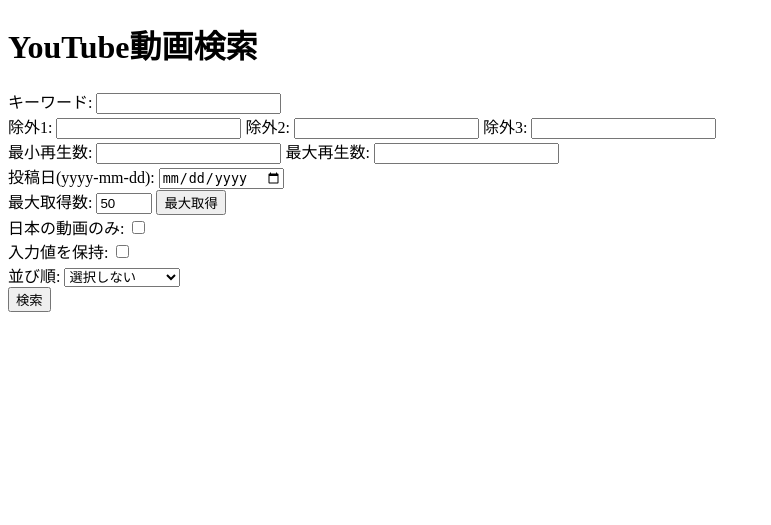
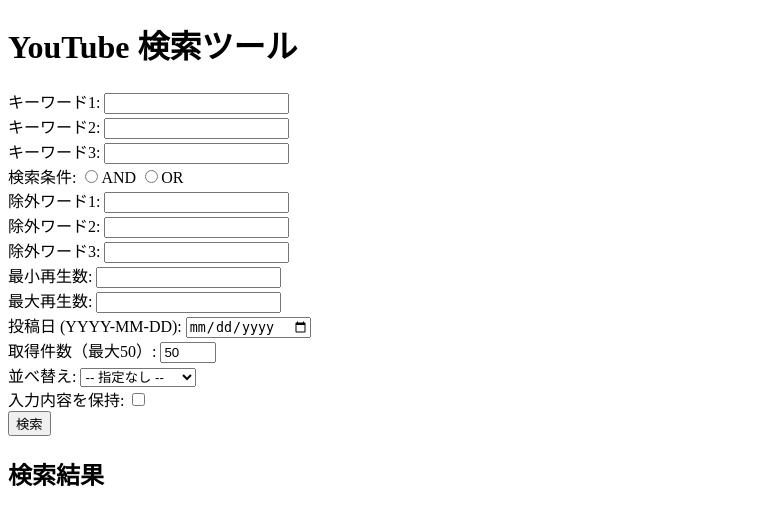
Before and after one commit to livehouseapps/youtube-test, a Flask app: page / in a window 1280 px wide. Shown: the top 525 px of the page, without its empty margins (0-771 px from the left). Run offline with Flask 3, Linux system fonts and the light colour scheme.

Commit message:
Update index.html

```diff
--- a/templates/index.html
+++ b/templates/index.html
@@ -1,46 +1,53 @@
-<!DOCTYPE html>
-<html>
+<!doctype html>
+<html lang="ja">
 <head>
-    <title>YouTube検索</title>
+    <meta charset="utf-8">
+    <title>YouTube 検索ツール</title>
 </head>
 <body>
-    <h1>YouTube動画検索</h1>
-    <form method="post">
-        キーワード: <input type="text" name="query" value="{{ query }}"><br>
-        除外1: <input type="text" name="exclude1" value="{{ exclude_words[0] }}">
-        除外2: <input type="text" name="exclude2" value="{{ exclude_words[1] }}">
-        除外3: <input type="text" name="exclude3" value="{{ exclude_words[2] }}"><br>
-        最小再生数: <input type="number" name="min_views" value="{{ min_views }}">
-        最大再生数: <input type="number" name="max_views" value="{{ max_views }}"><br>
-        投稿日(yyyy-mm-dd): <input type="date" name="published_after" value="{{ published_after }}"><br>
-        最大取得数: <input type="number" name="max_results" value="{{ max_results }}" min="1" max="50">
-        <button type="submit" name="max_results" value="50">最大取得</button><br>
-        日本の動画のみ: <input type="checkbox" name="lang_filter" {% if lang_filter %}checked{% endif %}><br>
-        入力値を保持: <input type="checkbox" name="keep_inputs" {% if keep_inputs %}checked{% endif %}><br>
-        並び順:
-        <select name="sort_method">
-            <option value="">選択しない</option>
-            <option value="views_desc" {% if sort_method == "views_desc" %}selected{% endif %}>再生数多い順</option>
-            <option value="views_asc" {% if sort_method == "views_asc" %}selected{% endif %}>再生数少ない順</option>
-            <option value="date" {% if sort_method == "date" %}selected{% endif %}>新しい順</option>
-        </select><br>
+    <h1>YouTube 検索ツール</h1>
+    <form method="POST">
+        <label>キーワード1: <input type="text" name="query1" value="{{ query_words[0] }}"></label><br>
+        <label>キーワード2: <input type="text" name="query2" value="{{ query_words[1] }}"></label><br>
+        <label>キーワード3: <input type="text" name="query3" value="{{ query_words[2] }}"></label><br>
+        <label>検索条件:
+            <input type="radio" name="query_mode" value="AND" {% if query_mode == 'AND' %}checked{% endif %}>AND
+            <input type="radio" name="query_mode" value="OR" {% if query_mode == 'OR' %}checked{% endif %}>OR
+        </label><br>
+        <label>除外ワード1: <input type="text" name="exclude1" value="{{ exclude_words[0] }}"></label><br>
+        <label>除外ワード2: <input type="text" name="exclude2" value="{{ exclude_words[1] }}"></label><br>
+        <label>除外ワード3: <input type="text" name="exclude3" value="{{ exclude_words[2] }}"></label><br>
+        <label>最小再生数: <input type="number" name="min_views" value="{{ min_views }}"></label><br>
+        <label>最大再生数: <input type="number" name="max_views" value="{{ max_views }}"></label><br>
+        <label>投稿日 (YYYY-MM-DD): <input type="date" name="published_after" value="{{ published_after }}"></label><br>
+        <label>取得件数（最大50）: <input type="number" name="max_results" min="1" max="50" value="{{ max_results }}"></label><br>
+        <label>並べ替え:
+            <select name="sort_order">
+                <option value="">-- 指定なし --</option>
+                <option value="views_desc" {% if sort_order == 'views_desc' %}selected{% endif %}>再生数多い順</option>
+                <option value="views_asc" {% if sort_order == 'views_asc' %}selected{% endif %}>再生数少ない順</option>
+                <option value="date_desc" {% if sort_order == 'date_desc' %}selected{% endif %}>新しい順</option>
+            </select>
+        </label><br>
+        <label>入力内容を保持:
+            <input type="checkbox" name="keep_input" {% if keep_input %}checked{% endif %}>
+        </label><br>
         <input type="submit" value="検索">
     </form>
 
-    {% if videos %}
-        <h2>検索結果（{{ videos|length }}件）</h2>
-        <ul>
-        {% for video in videos %}
-            <li style="margin-bottom:20px;">
-                <img src="{{ video.thumbnail }}" alt="サムネイル" width="320"><br>
-                <a href="{{ video.url }}" target="_blank">{{ video.title }}</a><br>
-                チャンネル: {{ video.channel }}（登録者数: {{ video.subscriber_count }}人）<br>
-                プロフィール: {{ video.channel_description|truncate(100) }}<br>
-                投稿日: {{ video.published }}<br>
-                再生数: {{ video.views }}回
-            </li>
-        {% endfor %}
-        </ul>
-    {% endif %}
+    <h2>検索結果</h2>
+    {% for video in videos %}
+        <div style="border: 1px solid #ccc; padding: 10px; margin: 10px;">
+            <a href="{{ video.url }}" target="_blank">
+                <img src="{{ video.thumbnail }}" alt="thumbnail" width="320">
+            </a><br>
+            <strong>{{ video.title }}</strong><br>
+            チャンネル: {{ video.channel }}<br>
+            登録者数: {{ video.subscriber_count }}<br>
+            チャンネル説明: {{ video.channel_description }}<br>
+            投稿日: {{ video.published }}<br>
+            再生数: {{ video.views }}<br>
+        </div>
+    {% endfor %}
 </body>
 </html>
```
